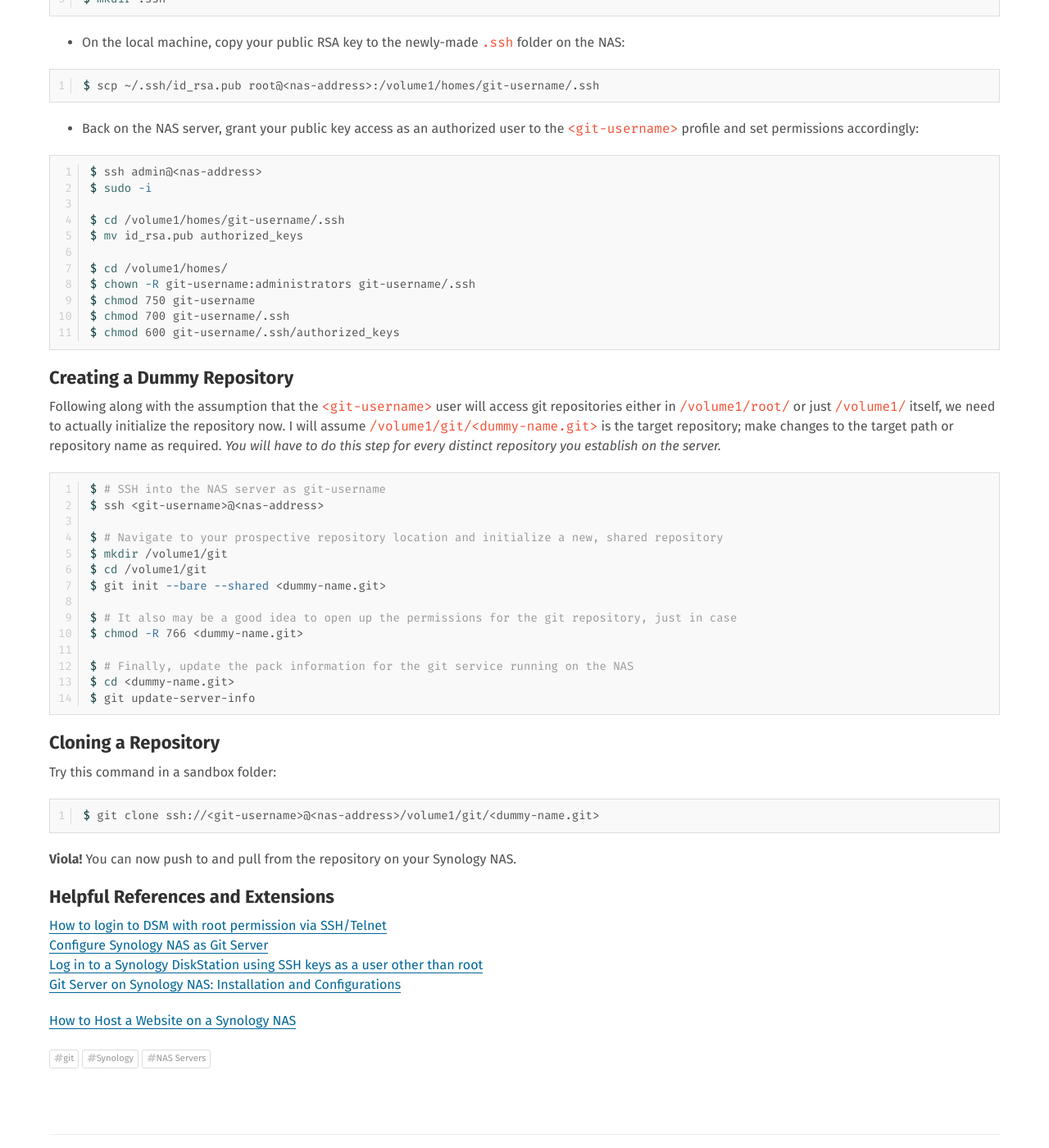
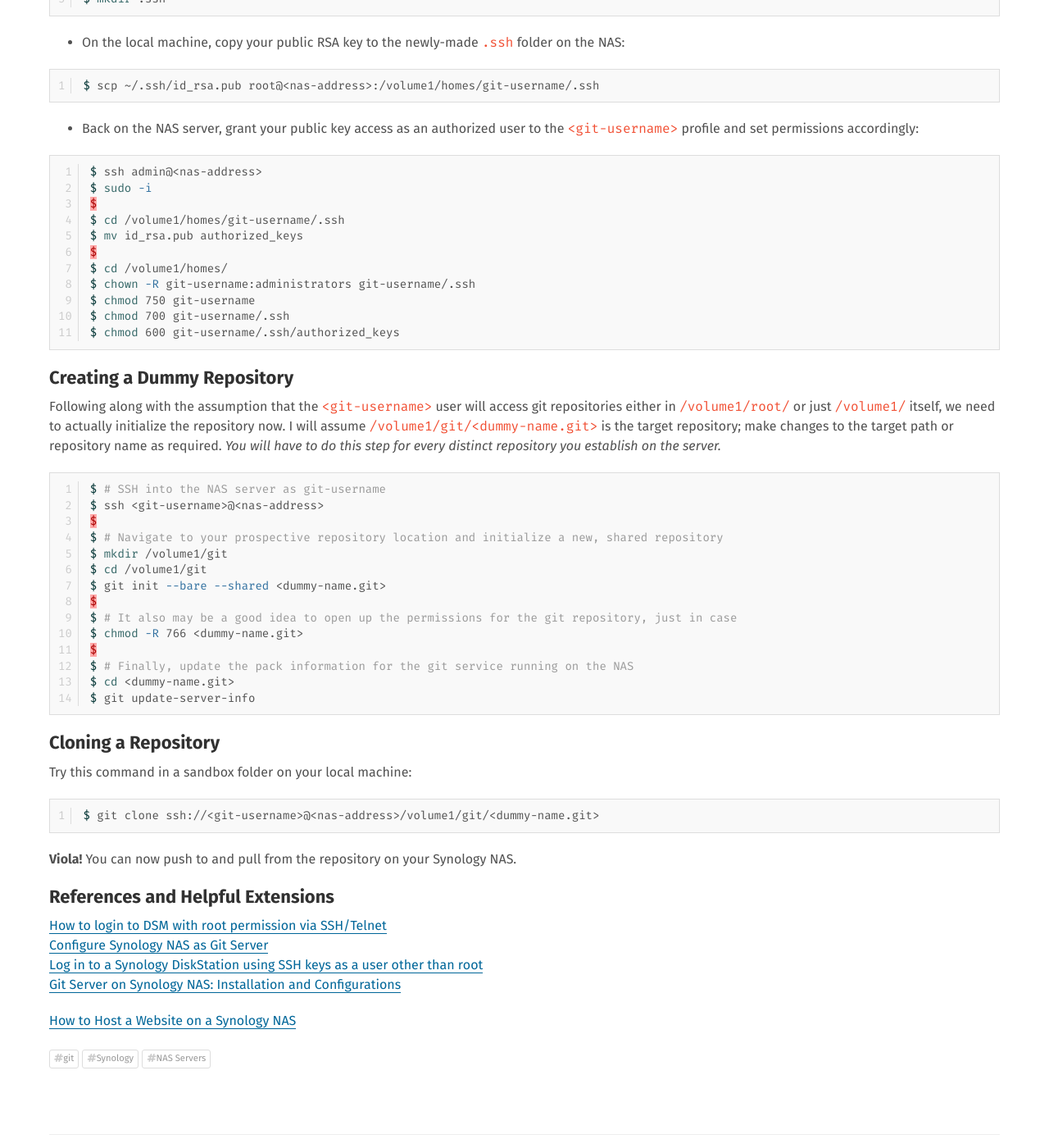
Before and after one commit to spieswl/spieswl.github.io, a Jekyll site: the page built from _posts/2018-05-04-synology-git-server.md, in a window 1280 px wide and 1400 px high, scrolled down 2380 px. Shown: the whole window at 82% size. Built offline with Jekyll 4.4.1, drawn with Linux system fonts in a browser that asks for light colours.

Commit message:
Tweaks to the Git Server post

````diff
--- a/_posts/2018-05-04-synology-git-server.md
+++ b/_posts/2018-05-04-synology-git-server.md
@@ -49,7 +49,7 @@ You will need to set up SSH access, so that simple `git` commands or Windows too
 ```bash
 $ ssh admin@<nas-address>
 $ sudo -i
-
+$
 $ cd /volume1/homes/git-username/
 $ mkdir .ssh
 ```
@@ -65,10 +65,10 @@ $ scp ~/.ssh/id_rsa.pub root@<nas-address>:/volume1/homes/git-username/.ssh
 ```bash
 $ ssh admin@<nas-address>
 $ sudo -i
-
+$
 $ cd /volume1/homes/git-username/.ssh
 $ mv id_rsa.pub authorized_keys
-
+$
 $ cd /volume1/homes/
 $ chown -R git-username:administrators git-username/.ssh
 $ chmod 750 git-username
@@ -83,15 +83,15 @@ Following along with the assumption that the `<git-username>` user will access g
 ```bash
 $ # SSH into the NAS server as git-username
 $ ssh <git-username>@<nas-address>
-
+$
 $ # Navigate to your prospective repository location and initialize a new, shared repository
 $ mkdir /volume1/git
 $ cd /volume1/git
 $ git init --bare --shared <dummy-name.git>
-
+$
 $ # It also may be a good idea to open up the permissions for the git repository, just in case
 $ chmod -R 766 <dummy-name.git>
-
+$
 $ # Finally, update the pack information for the git service running on the NAS
 $ cd <dummy-name.git>
 $ git update-server-info
@@ -99,7 +99,7 @@ $ git update-server-info
 
 #### Cloning a Repository
 
-Try this command in a sandbox folder:
+Try this command in a sandbox folder on your local machine:
 
 ```bash
 $ git clone ssh://<git-username>@<nas-address>/volume1/git/<dummy-name.git>
@@ -107,7 +107,7 @@ $ git clone ssh://<git-username>@<nas-address>/volume1/git/<dummy-name.git>
 
 **Viola!** You can now push to and pull from the repository on your Synology NAS.
 
-#### Helpful References and Extensions
+#### References and Helpful Extensions
 
 [How to login to DSM with root permission via SSH/Telnet](https://www.synology.com/en-us/knowledgebase/DSM/tutorial/General/How_to_login_to_DSM_with_root_permission_via_SSH_Telnet)<br>
 [Configure Synology NAS as Git Server](https://gist.github.com/walkerjeffd/374750c366605cd5123d)<br>
````
Also changed, not shown: 1 other file.
